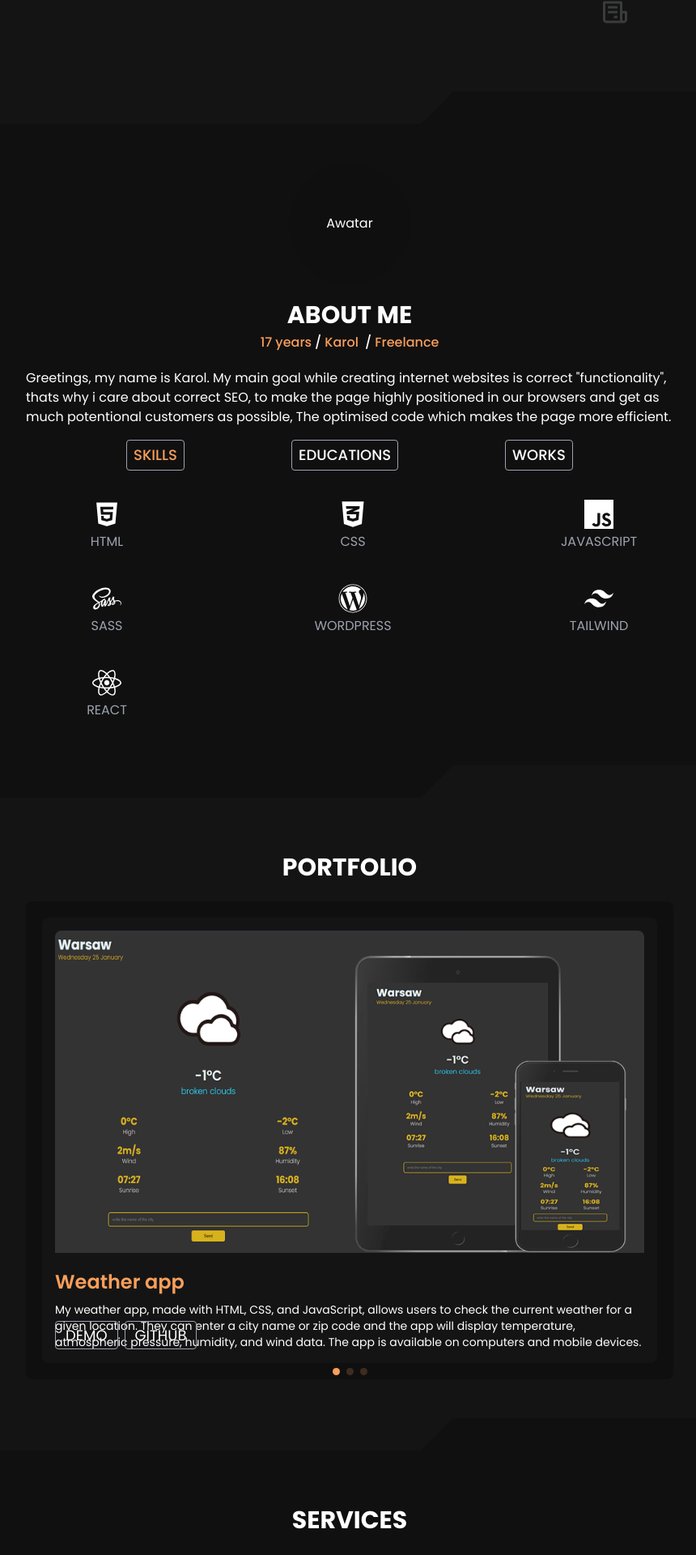
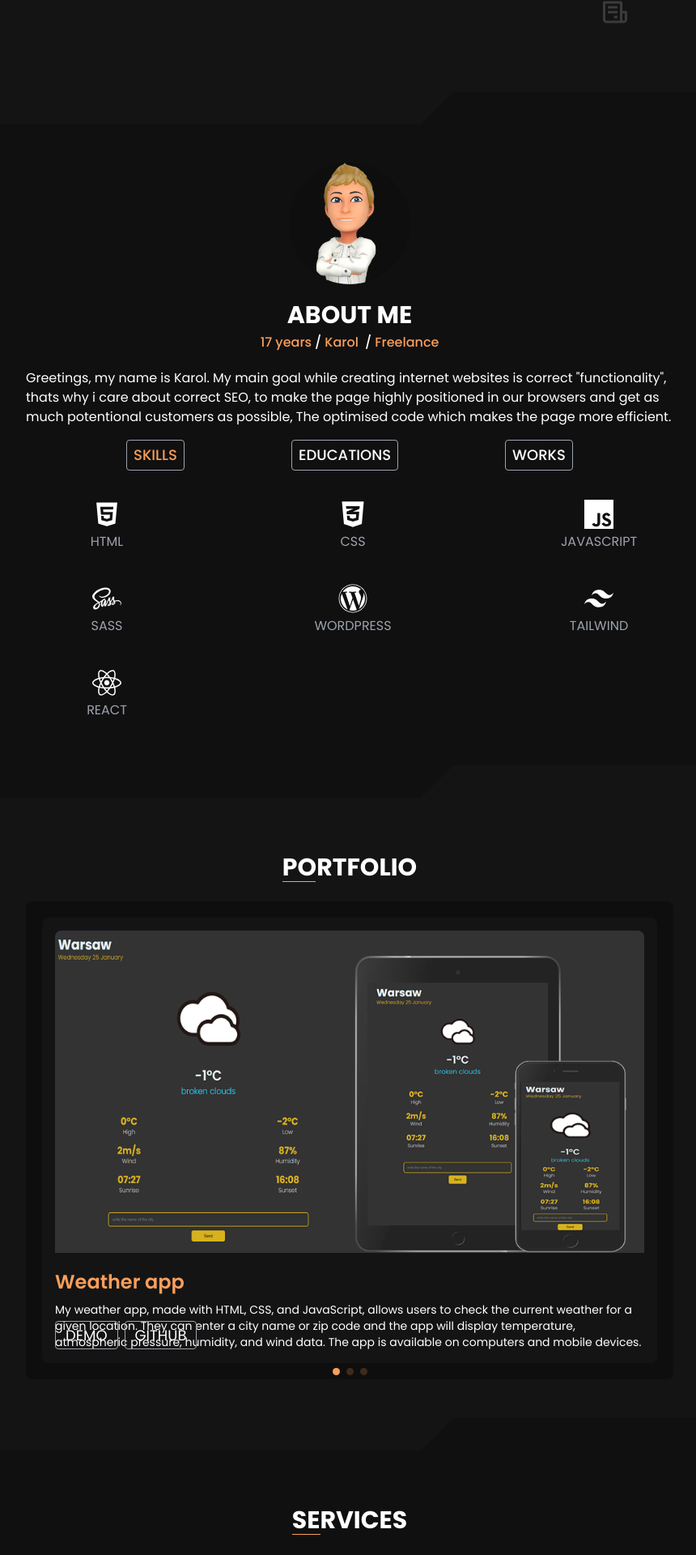
Before and after one commit to Skwar20/Portfolio-react, a React (Vite) app: page / in a window 1280 px wide. Shown: the part 687-2607 px from the top of the page at 81% size, without its empty margins (208-1068 px from the left). Built offline with nearby package versions, Linux system fonts and the light colour scheme.

Commit message:
fix minimum error

```diff
--- a/src/components/Educations.jsx
+++ b/src/components/Educations.jsx
@@ -1,7 +1,7 @@
 import React, { useEffect, useRef } from 'react';
 
 const Educations = () => {
-  const ref = useRef(null);
+  const ref = useRef();
   useEffect(() => {
     const div = ref.current;
     setTimeout(() => {
--- a/src/components/Skills.jsx
+++ b/src/components/Skills.jsx
@@ -4,7 +4,7 @@ import { FaCss3Alt, FaSass, FaReact, FaWordpress } from 'react-icons/fa';
 import { SiJavascript, SiTailwindcss } from 'react-icons/si';
 
 const Skills = () => {
-  const ref = useRef(null);
+  const ref = useRef();
   useEffect(() => {
     const div = ref.current;
     setTimeout(() => {
--- a/src/components/Works.jsx
+++ b/src/components/Works.jsx
@@ -1,7 +1,7 @@
 import React, { useEffect, useRef } from 'react';
 
 const Works = () => {
-  const ref = useRef(null);
+  const ref = useRef();
   useEffect(() => {
     const div = ref.current;
     setTimeout(() => {
--- a/src/index.css
+++ b/src/index.css
@@ -34,7 +34,6 @@ body {
 }
 .swiper-pagination-bullet-active {
   background-color: #f89f5b;
-  color: #111010;
 }
 
 .swiper-pagination {
--- a/src/pages/About.jsx
+++ b/src/pages/About.jsx
@@ -11,8 +11,11 @@ const AboutUs = () => {
       <div className='w-3/5 bg-first h-10 -skew-x-[45deg] -translate-x-5 '></div>
 
       <div className='relative w-full max-width-[1200px] flex items-center flex-col py-6 px-4 md:py-12 md:px-7 lg:px-[6rem] xl:px-[15rem]'>
-        <div className='w-[120px] h-[120px] rounded-full overflow-hidden bg-third md:w-[150px] md:h-[150px] flex items-center justify-center'>
-          <p>Awatar</p>
+        <div className='w-[120px] h-[120px] rounded-full overflow-hidden bg-third md:w-[150px] md:h-[150px]'>
+          <img
+            src='./me.webp'
+            alt='awatar Karlosa'
+          />
         </div>
         <h2 className='text-2xl uppercase font-bold mt-5 mb-1 md:text-3xl'>
           about me
--- a/src/pages/Portfolio.jsx
+++ b/src/pages/Portfolio.jsx
@@ -1,4 +1,4 @@
-import React, { useRef, useState } from 'react';
+import React from 'react';
 import { Swiper, SwiperSlide } from 'swiper/react';
 
 import 'swiper/css';
@@ -16,7 +16,7 @@ const Portfolio = () => {
       description:
         'My weather app, made with HTML, CSS, and JavaScript, allows users to check the current weather for a given location. They can enter a city name or zip code and the app will display temperature, atmospheric pressure, humidity, and wind data. The app is available on computers and mobile devices.',
       alt: 'Zdjecie pokazujące wygląd projektu WeatherApp',
-      demo: 'link',
+      demo: 'https://skwar20.github.io/WeatherApp/',
       github: 'https://github.com/Skwar20/WeatherApp',
       img: './WeatherApp.png',
     },
@@ -25,7 +25,7 @@ const Portfolio = () => {
       description:
         'ToDo List is an app that allows users to save and manage their tasks. It enables the adding, editing, and deleting of tasks, as well as marking tasks as completed. The app helps users organize their responsibilities and manage their time more efficiently. It is available on computers and mobile devices and is simple to use.',
       alt: 'Zdjecie pokazujące wygląd projektu WeatherApp',
-      demo: 'link',
+      demo: '',
       github: '',
       img: './comingSoon.png',
     },
@@ -34,7 +34,7 @@ const Portfolio = () => {
       description:
         'StopWatch is an app that allows users to measure time and track their progress. Users can start, pause, or reset the timer and save an unlimited number of time measurements. The app is available on both computers and mobile devices and helps users improve their performance.',
       alt: 'Zdjecie pokazujące wygląd projektu WeatherApp',
-      demo: 'link',
+      demo: '',
       github: '',
       img: './comingSoon.png',
     },
@@ -46,7 +46,7 @@ const Portfolio = () => {
     >
       <div className='w-3/5 bg-second h-10 -skew-x-[45deg] -translate-x-5 '></div>
       <div className='relative w-full max-width-[1200px] flex items-center flex-col py-6 pb-12 px-5 md:py-12 md:px-7 lg:px-[6rem] xl:px-[15rem]'>
-        <h2 className='text-2xl uppercase font-bold mt-5 mb-6 md:text-3xl'>
+        <h2 className='relative text-2xl uppercase font-bold mt-5 mb-6 md:text-3xl after:absolute after:bottom-0 after:left-0 after:w-1/4 after:h-[1px] after:bg-fourth'>
           portfolio
         </h2>
         <Swiper
--- a/src/pages/Servies.jsx
+++ b/src/pages/Servies.jsx
@@ -8,7 +8,7 @@ const Servies = () => {
     >
       <div className='w-3/5 bg-first h-10 -skew-x-[45deg] -translate-x-5 '></div>
       <div className='relative w-full max-width-[1200px] flex items-center flex-col py-6 px-5 md:py-12 md:px-7 lg:px-[6rem] xl:px-[15rem]'>
-        <h2 className='text-2xl uppercase font-bold mt-5 mb-6 md:text-3xl'>
+        <h2 className='relative text-2xl uppercase font-bold mt-5 mb-6 md:text-3xl after:absolute after:bottom-0 after:left-0 after:w-1/4 after:h-[1px] after:bg-fourth'>
           services
         </h2>
       </div>
--- a/tailwind.config.cjs
+++ b/tailwind.config.cjs
@@ -9,7 +9,7 @@ module.exports = {
       colors: {
         first: '#141414',
         second: '#111010',
-        third: '#100F0F',
+        third: '#0f0e0e',
         fourth: '#f89f5b',
       },
     },
```
